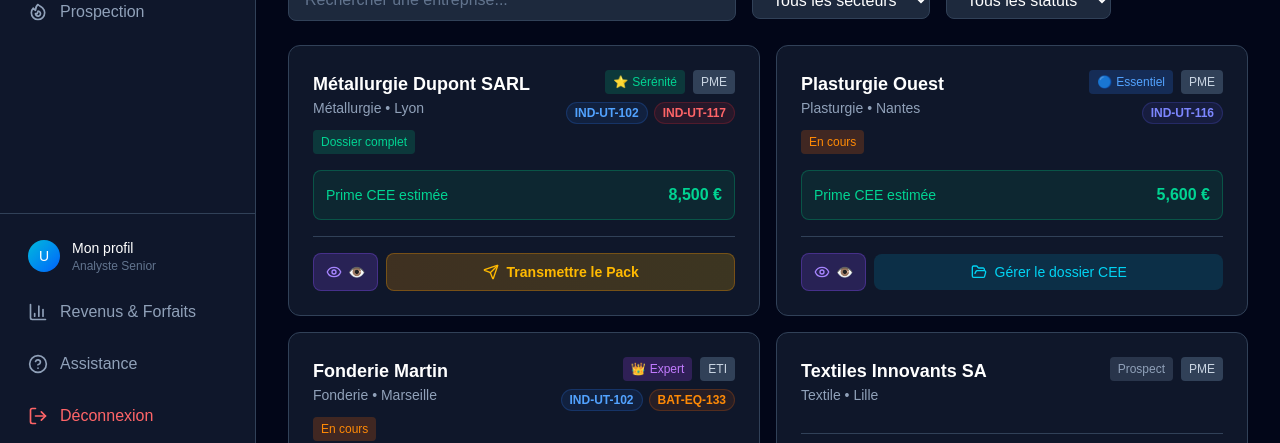
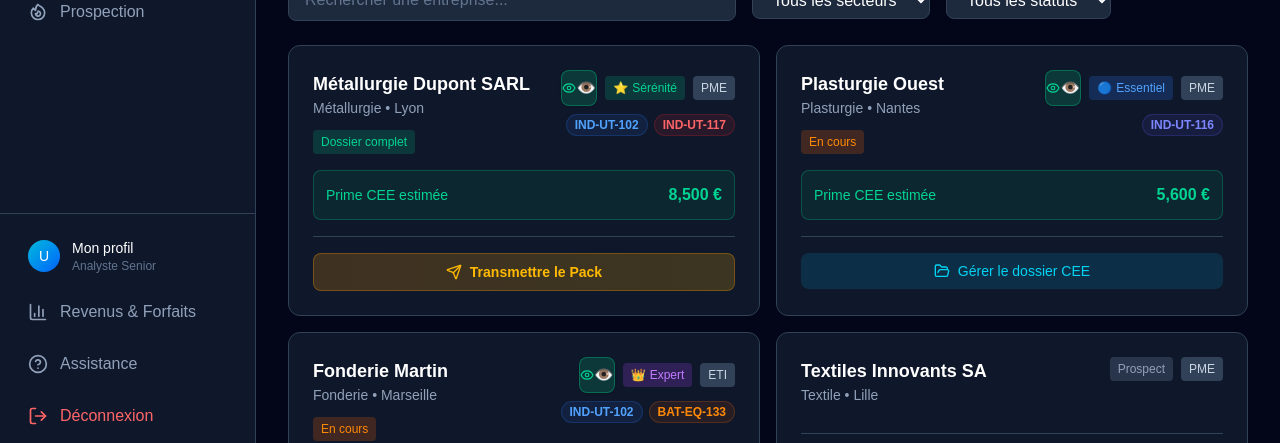
Before and after one commit to geslinq-max/intelligence-operationnelle, a Next.js app: page /entreprises in a window 1280 px wide. Shown: the part 313-756 px from the top of the page. Built offline with nearby package versions, Linux system fonts and the light colour scheme; no server answers.

Commit message:
Bouton Apercu: position haut-droite, style emeraude, tooltip Voir Espace Partenaire

```diff
--- a/src/app/entreprises/page.tsx
+++ b/src/app/entreprises/page.tsx
@@ -260,6 +260,21 @@ export default function EntreprisesPage() {
                 </div>
                 <div className="flex flex-col items-end gap-2">
                   <div className="flex items-center gap-2">
+                    {/* Bouton Aperçu - Position stratégique en haut à droite */}
+                    {entreprise.statut === 'client_actif' && (
+                      <Link
+                        href={`/espace-client?id=${entreprise.id}`}
+                        onClick={(e) => e.stopPropagation()}
+                        className="group relative flex items-center justify-center w-9 h-9 bg-emerald-500/20 hover:bg-emerald-500/40 text-emerald-400 border border-emerald-500/40 hover:border-emerald-400 rounded-lg transition-all shadow-sm hover:shadow-emerald-500/30"
+                      >
+                        <Eye className="w-4 h-4" />
+                        <span className="text-base">👁️</span>
+                        {/* Tooltip au survol */}
+                        <span className="absolute -bottom-10 left-1/2 -translate-x-1/2 px-2 py-1 bg-slate-900 border border-slate-700 rounded text-xs text-white whitespace-nowrap opacity-0 group-hover:opacity-100 transition-opacity pointer-events-none z-50">
+                          Voir l'Espace Partenaire
+                        </span>
+                      </Link>
+                    )}
                     {entreprise.statut === 'client_actif' && (
                       <span className={`px-2 py-1 rounded text-xs font-medium flex items-center gap-1 ${FORFAIT_BADGES[entreprise.forfait].bgColor} ${FORFAIT_BADGES[entreprise.forfait].textColor}`}>
                         <span>{FORFAIT_BADGES[entreprise.forfait].badge}</span>
@@ -297,18 +312,6 @@ export default function EntreprisesPage() {
 
               {/* Actions */}
               <div className="flex items-center gap-2 mt-4 pt-4 border-t border-slate-700">
-                {/* Bouton Aperçu - Mode Miroir */}
-                {entreprise.statut === 'client_actif' && (
-                  <Link
-                    href={`/espace-client?id=${entreprise.id}`}
-                    onClick={(e) => e.stopPropagation()}
-                    className="flex items-center justify-center gap-1.5 px-3 py-2 bg-violet-500/20 hover:bg-violet-500/30 text-violet-400 border border-violet-500/30 rounded-lg text-sm transition-all"
-                    title="Aperçu de l'espace client"
-                  >
-                    <Eye className="w-4 h-4" />
-                    <span className="hidden sm:inline">👁️</span>
-                  </Link>
-                )}
                 {entreprise.statut === 'chantier_en_cours' ? (
                   <div className="flex-1 flex items-center justify-center gap-2 py-2 bg-amber-500/10 text-amber-400 rounded-lg text-sm">
                     <Hammer className="w-4 h-4" />
```
